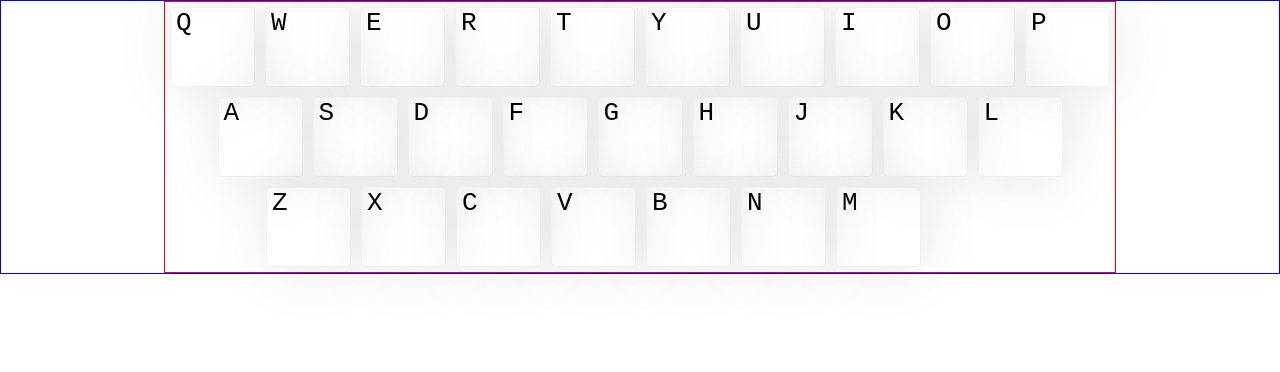
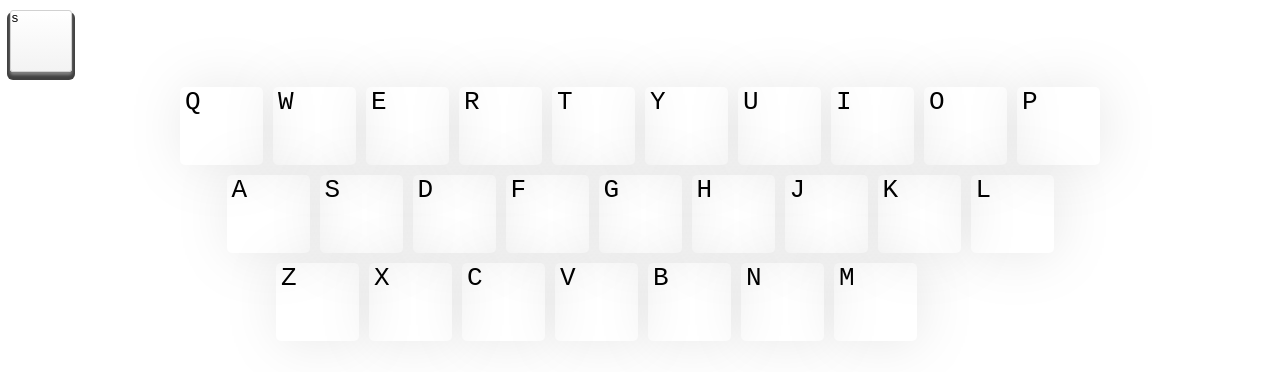
Before and after one commit to clydeqin7/webNav, a plain HTML site: page index.html in a window 1280 px wide. Drawn offline with Linux system fonts and the light colour scheme.

Commit message:
完成kbd样式

```diff
--- a/index.html
+++ b/index.html
@@ -8,7 +8,9 @@
     <link rel="stylesheet" href="style.css">
 </head>
 <body>
-    <header></header>
+    <header>
+        <kbd class="test">s</kbd>
+    </header>
     <main >
         <div class="mainWrapper" id="mainxx"></div>
     </main>
--- a/style.css
+++ b/style.css
@@ -1,6 +1,17 @@
 *{
     margin: 0;
     padding: 0;
+}
+
+header>kbd.test{
+    margin: 10px;
+    display: inline-block;
+    width: 60px;
+    height: 60px;
+    border: 0.5px solid #D1D1D1;
+    background: linear-gradient(to bottom, #ffffff 0%,#f3f3f3 100%);
+    box-shadow: 0px 3px 3px 0px rgba(148, 148, 148, 0.75), 0px 5px 0px 3px rgba(0, 0, 0, 0.75);
+    border-radius: 3px;
 }
 
 a{
@@ -12,7 +23,6 @@ a{
     width: 3em;
     height: 3em;
     display: inline-block;
-    border: 1px  solid #F0F0F0 ;
     margin: 5px;
     text-transform: uppercase;
     text-align: left;
@@ -40,10 +50,8 @@ a{
 
 main{
     text-align: center;
-    border: 1px solid blue;
 }
 main > .mainWrapper {
-    border: 1px solid red;
     display: inline-block;
     text-align: center;
 }
```
Also changed, not shown: keys_dribbble.png (added).
